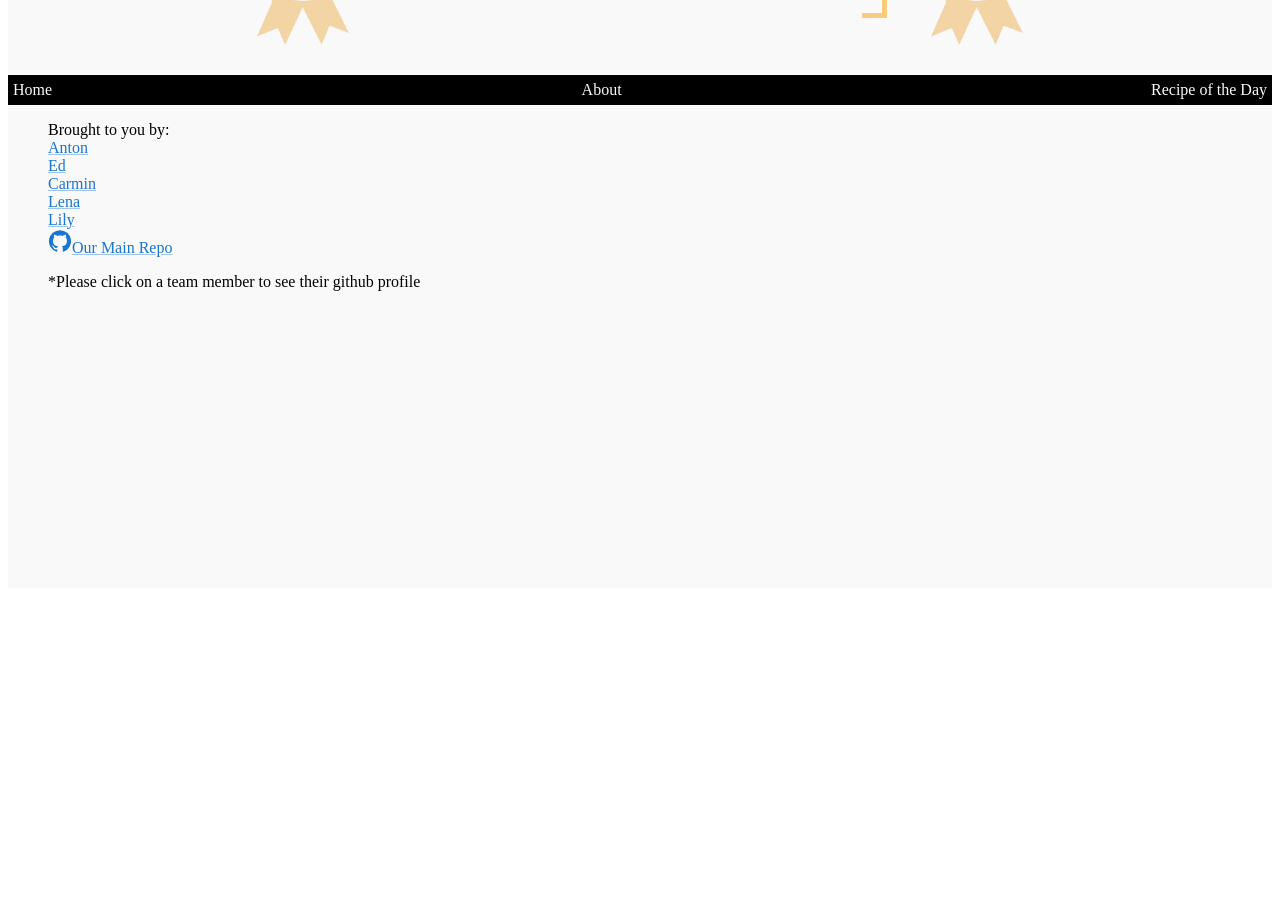
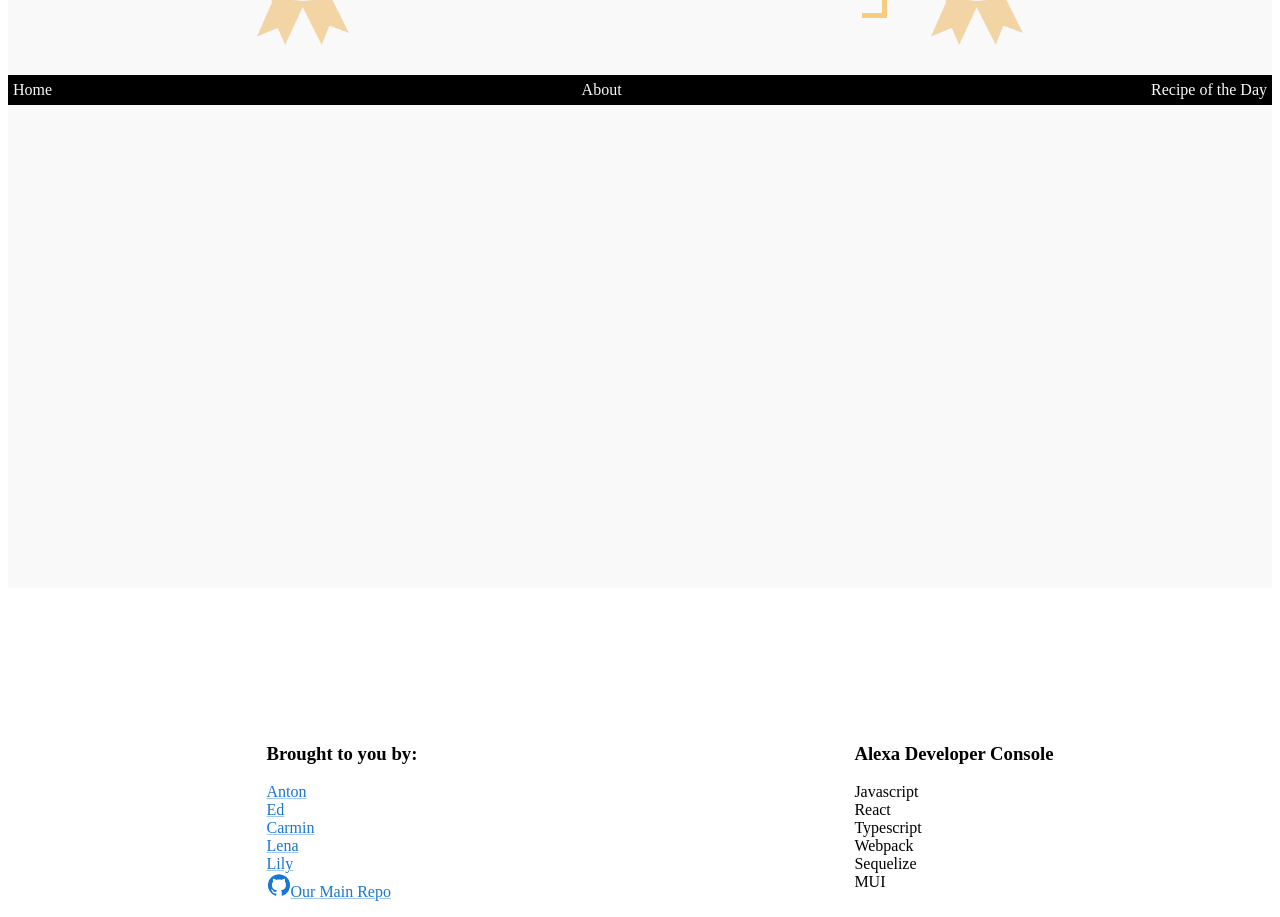
Before and after one commit to 2208-Capstone-Team-1/Capstone-Kitchen-Prep, a React app: page /chat in a window 1280 px wide. Shown: the part 220-1137 px from the top of the page. Before the commit the page ends 816 px from the top, so only its background shows below. Built offline with nearby package versions, Linux system fonts and the light colour scheme; the HTML template or start-up script is replaced by a standard one.

Commit message:
css for footer

```diff
--- a/src/components/App.tsx
+++ b/src/components/App.tsx
@@ -43,7 +43,8 @@ const App = () => {
     <div>
       <div className="body">
         <div className="main_topbar">
-          <p className="main_ptag">place holder</p>
+          {/* This ptag should be removed, then use to keep login button right-side */}
+          <p className="main_ptag"></p>
           <p className="main_ptag">
             {!user.id ? (
               <Link to="/login">
@@ -97,6 +98,8 @@ const App = () => {
           </nav>
           <RoutesComponent />
         </div>
+      </div>
+      <div className="footer">
         <Footer />
       </div>
     </div>
--- a/src/components/Footer/Footer.tsx
+++ b/src/components/Footer/Footer.tsx
@@ -1,5 +1,6 @@
 import GitHubIcon from '@mui/icons-material/GitHub';
 import { Link } from '@mui/material';
+import "./footer.css"
 
 const Footer = () => {
 
@@ -7,38 +8,39 @@ const Footer = () => {
     <footer>
       <div className="footer">
         <ul>
-          <li>Brought to you by: </li>
-
+          <div className= "footer_groups">
+            <div className= "names">
+              <h3>Brought to you by: </h3>
               <Link href="https://github.com/antongeny" target="_blank">
-            <li>
-              Anton
-            </li>
+                <li>Anton</li>
               </Link>
               <Link href="https://github.com/emccormick16" target="_blank">
-            <li>
-              Ed
-            </li>
+                <li>Ed</li>
               </Link>
               <Link href="https://github.com/marchingkoala" target="_blank">
-            <li>
-              Carmin
-            </li>
+                <li>Carmin</li>
               </Link>
               <Link href="https://github.com/lena-A-Al" target="_blank">
-            <li>
-              Lena
-            </li>
+                <li>Lena</li>
               </Link>
               <Link href="https://github.com/linglin1638078" target="_blank">
-            <li>
-              Lily
-            </li>
+                <li>Lily</li>
               </Link>
               <Link href="https://github.com/2208-Capstone-Team-1/Capstone-Kitchen-Prep" target="_blank">
                 <GitHubIcon/>Our Main Repo
               </Link>
+            </div>
+            <div className="technologies">
+              <h3>Alexa Developer Console</h3>
+              <li>Javascript</li>
+              <li>React</li>
+              <li>Typescript</li>
+              <li>Webpack</li>
+              <li>Sequelize</li>
+              <li>MUI</li>
+            </div>
+          </div>
         </ul>
-        <ul>*Please click on a team member to see their github profile </ul>
       </div>
     </footer>
   );
--- a/src/components/Footer/footer.css
+++ b/src/components/Footer/footer.css
@@ -1,10 +1,22 @@
 
 .footer {
-    padding-top: 60px;
-    display:flex;
+  padding-top: 60px;
+  /* flex-direction: row; */
 }
 
-ul {
+.footer_groups {
+  display:flex;
+  flex-direction: row;
+  justify-content: space-around;
+  /* align-content: space-between; */
+}
+
+/* .technologies {
+  flex-direction: row;
+} */
+
+
+/* ul {
       font-size: 11px;
       line-height: 16px;
       margin: 3px 0;
@@ -15,13 +27,4 @@ li {
   padding: 0 24px 4px 0;
   display: inline-block;
 
-}
-
-a {
-  color: gray;
-}
-
-a:hover {
-  color: blue;
-  text-decoration: underline;
-}
+} */
```
Lines whose indentation alone changed are shown as unchanged.
